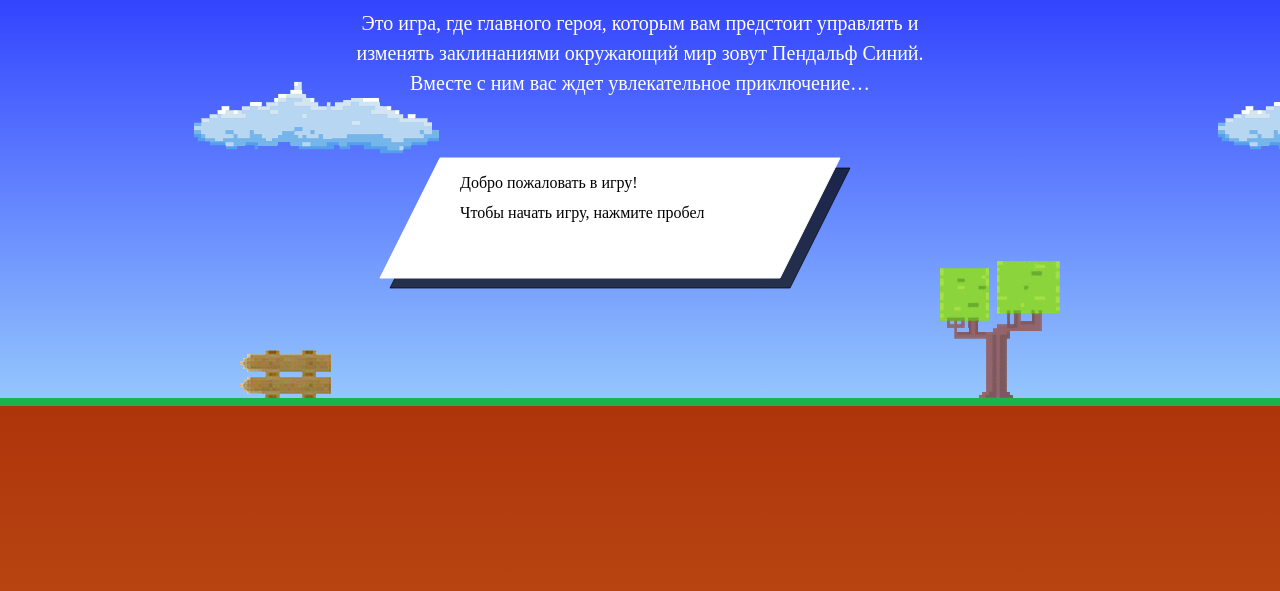
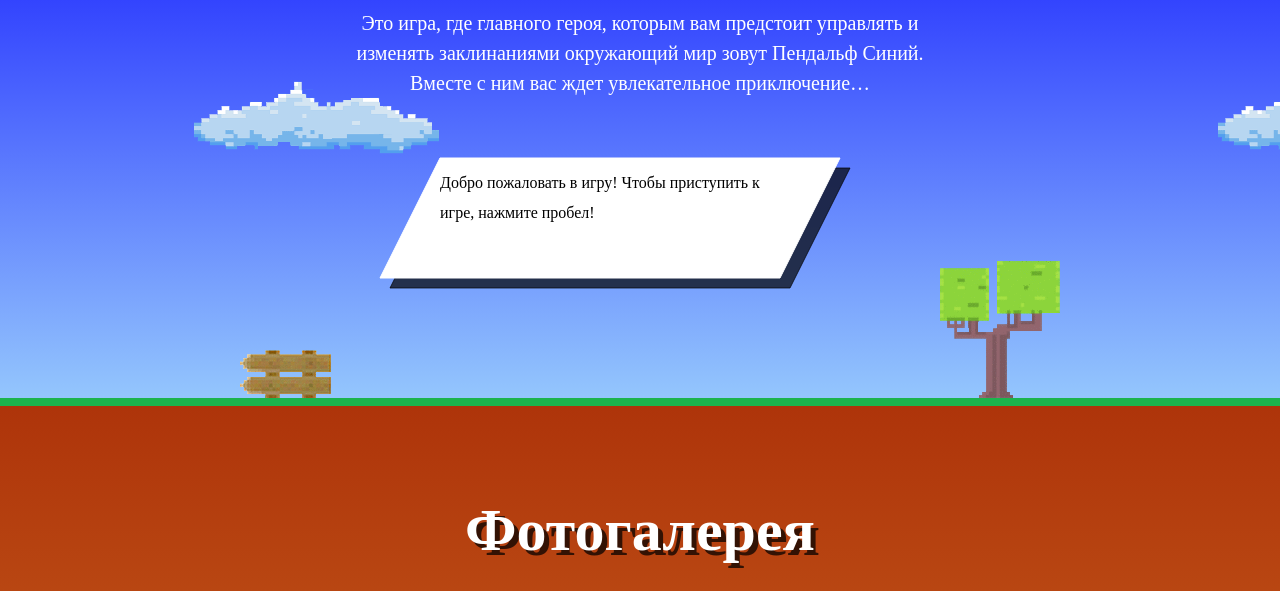
Before and after one commit to Pheophorbide/100740-code-and-magick, a website: page build/index.html in a window 1280 px wide. Shown: the part 209-800 px from the top of the page. Drawn offline with Linux system fonts and the light colour scheme; a web font is replaced by a local one.

Commit message:
Добавила функцию wrapCanvasText(), которая автоматически переносит текст на другую строку

```diff
--- a/build/index.html
+++ b/build/index.html
@@ -24,7 +24,6 @@
 </header>
 
 <main>
-  <canvas></canvas>
   <section class="main-section photogallery">
     <h2 class="section-title photogallery-title">Фотогалерея</h2>
     <a href="#" class="photogallery-image"><img src="img/screenshots/1.png" width="292"></a>
--- a/build/js/game.js
+++ b/build/js/game.js
@@ -261,7 +261,6 @@
    * Отрисовка прямоугольного канваса
    * */
   var drawTetragon = function(ctx) {
-    var canvasElement = document.querySelector('canvas');
     /*
      * Черный четырехугольник
      * */
@@ -293,6 +292,29 @@
     ctx.fillStyle = 'black';
   };
 
+  var wrapCanvasText = function(ctx, canvasText, width) {
+    /*Координата от левого края канваса*/
+    var left = 150;
+    /* Координата от верхнего края кнваса*/
+    var top = 90;
+    /*Высота одной строки*/
+    var lineHeight = 30;
+    var line = '';
+    var words = canvasText.split(' ');
+    var countWords = words.length;
+    for (var i = 0; i < countWords; i++ ) {
+      var singleLine = line + words[i] + ' ';
+      var singleLineWidth = ctx.measureText(singleLine).width;
+      if ( singleLineWidth > width) {
+        ctx.fillText(line, left, top);
+        line = words[i] + ' ';
+        top += lineHeight;
+      } else {
+        line = singleLine;
+      }
+    }
+    ctx.fillText(line, left, top);
+  };
   Game.prototype = {
     /**
      * Текущий уровень игры.
@@ -414,22 +436,19 @@
      */
     _drawPauseScreen: function() {
       drawTetragon(this.ctx);
+      var width = 340;
       switch (this.state.currentStatus) {
         case Verdict.WIN:
-          this.ctx.fillText('Вы победили!', 170, 90);
-          this.ctx.fillText('Примите наши поздравления!:)', 170, 120);
+          wrapCanvasText(this.ctx, 'Ура! Вы победили:) Примите наши поздравления!', width);
           break;
         case Verdict.FAIL:
-          this.ctx.fillText('Вы проиграли:(', 170, 90);
-          this.ctx.fillText('Попробуйте еще раз!', 170, 120);
+          wrapCanvasText(this.ctx, 'Что-то пошло не так, и вы проиграли:( Попробуйте еще раз!', width);
           break;
         case Verdict.PAUSE:
-          this.ctx.fillText('Пауза!', 180, 90);
-          this.ctx.fillText('Чтобы продолжить игру, нажмите пробел.', 170, 120);
+          wrapCanvasText(this.ctx, 'Пауза! Чтобы продолжить игру, нажмите пробел', width);
           break;
         case Verdict.INTRO:
-          this.ctx.fillText('Добро пожаловать в игру!', 170, 90);
-          this.ctx.fillText('Чтобы начать игру, нажмите пробел', 170, 120);
+          wrapCanvasText(this.ctx, 'Добро пожаловать в игру! Чтобы приступить к игре, нажмите пробел!', width);
           break;
       }
     },
```
